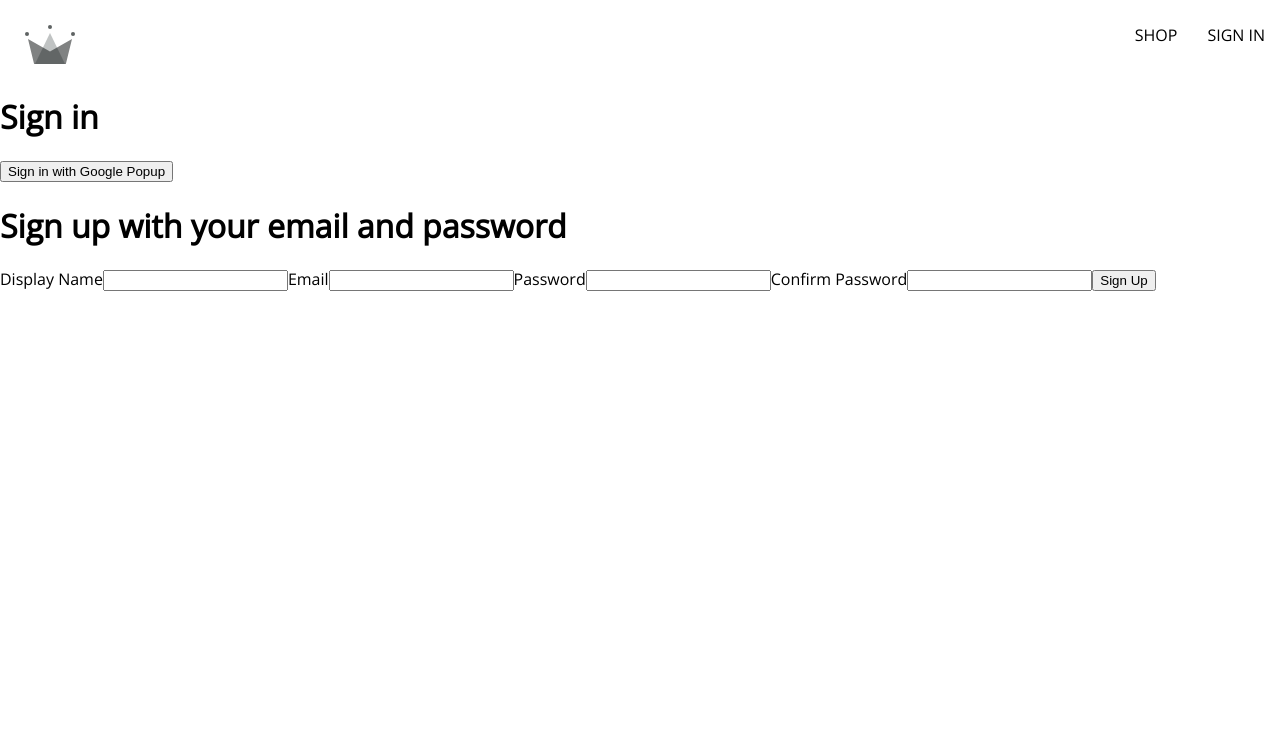
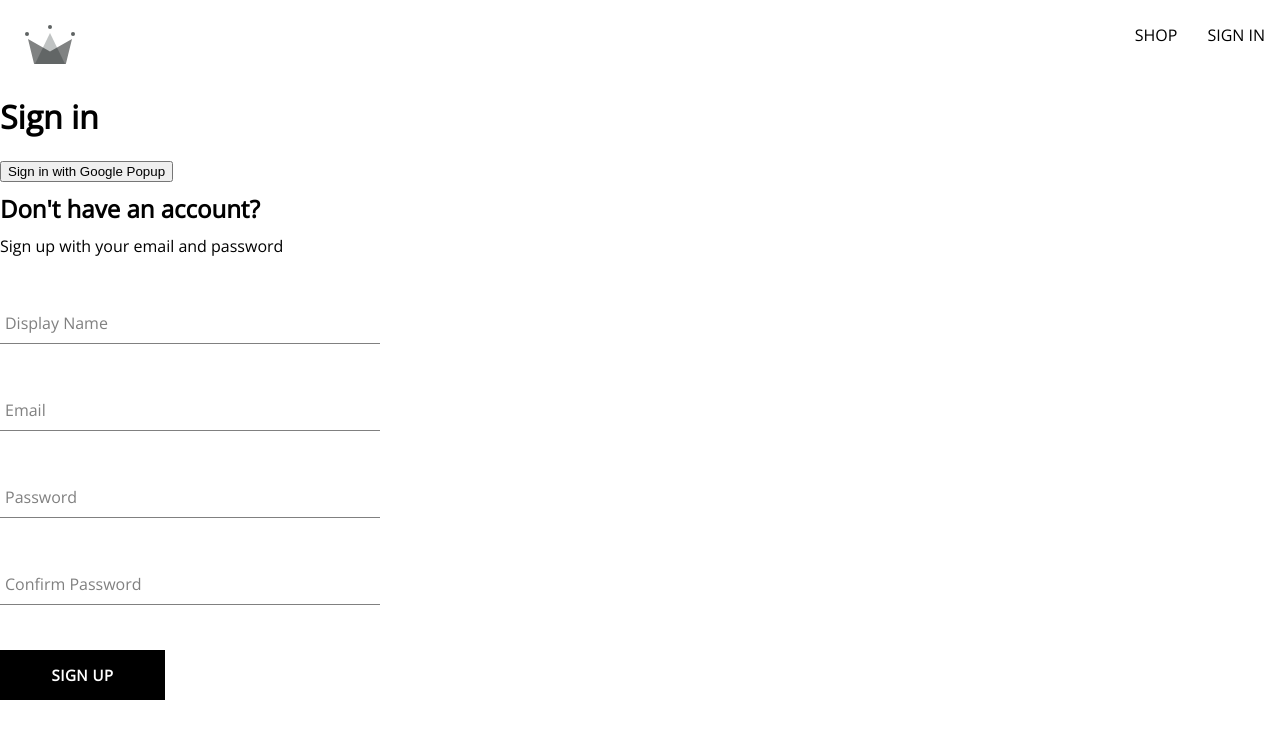
Before and after one commit to mseidel819/crwn-clothing, a React (Create React App) app: page /sign-in in a window 1280 px wide. Shown: the top 738 px of the page. Built offline with nearby package versions, Linux system fonts and the light colour scheme.

Commit message:
creatred sign up component, input component, button component

```diff
--- /dev/null
+++ b/src/components/button/button.component.jsx
@@ -0,0 +1,19 @@
+import "./button.styles.scss";
+
+const BUTTON_TYPE_CLASSES = {
+  google: "google-sign-in",
+  inverted: "inverted",
+};
+
+const Button = ({ children, buttonType, otherProps }) => {
+  return (
+    <button
+      className={`button-container ${BUTTON_TYPE_CLASSES[buttonType]}`}
+      {...otherProps}
+    >
+      {children}
+    </button>
+  );
+};
+
+export default Button;
--- /dev/null
+++ b/src/components/button/button.styles.scss
@@ -0,0 +1,46 @@
+.button-container {
+  min-width: 165px;
+  width: auto;
+  height: 50px;
+  letter-spacing: 0.5px;
+  line-height: 50px;
+  padding: 0 35px 0 35px;
+  font-size: 15px;
+  background-color: black;
+  color: white;
+  text-transform: uppercase;
+  font-family: "Open Sans";
+  font-weight: bolder;
+  border: none;
+  cursor: pointer;
+  display: flex;
+  justify-content: center;
+
+  &:hover {
+    background-color: white;
+    color: black;
+    border: 1px solid black;
+  }
+
+  &.google-sign-in {
+    background-color: #4285f4;
+    color: white;
+
+    &:hover {
+      background-color: #357ae8;
+      border: none;
+    }
+  }
+
+  &.inverted {
+    background-color: white;
+    color: black;
+    border: 1px solid black;
+
+    &:hover {
+      background-color: black;
+      color: white;
+      border: none;
+    }
+  }
+}
--- /dev/null
+++ b/src/components/form-input/form-input.component.jsx
@@ -0,0 +1,20 @@
+import "./form-input.styles.scss";
+
+const FormInput = ({ label, ...otherProps }) => {
+  return (
+    <div className="group">
+      <input className="form-input" {...otherProps} />
+      {label && (
+        <label
+          className={`${
+            otherProps.value.length ? "shrink" : null
+          } form-input-label`}
+        >
+          {label}
+        </label>
+      )}{" "}
+    </div>
+  );
+};
+
+export default FormInput;
--- /dev/null
+++ b/src/components/form-input/form-input.styles.scss
@@ -0,0 +1,54 @@
+$sub-color: grey;
+$main-color: black;
+
+@mixin shrinkLabel {
+  top: -14px;
+  font-size: 12px;
+  color: $main-color;
+}
+
+.group {
+  position: relative;
+  margin: 45px 0;
+
+  .form-input {
+    background: none;
+    background-color: white;
+    color: $sub-color;
+    font-size: 18px;
+    padding: 10px 10px 10px 5px;
+    display: block;
+    width: 100%;
+    border: none;
+    border-radius: 0;
+    border-bottom: 1px solid $sub-color;
+    margin: 25px 0;
+
+    &:focus {
+      outline: none;
+    }
+
+    &:focus ~ .form-input-label {
+      @include shrinkLabel();
+    }
+  }
+
+  input[type="password"] {
+    letter-spacing: 0.3em;
+  }
+
+  .form-input-label {
+    color: $sub-color;
+    font-size: 16px;
+    font-weight: normal;
+    position: absolute;
+    pointer-events: none;
+    left: 5px;
+    top: 10px;
+    transition: 300ms ease all;
+
+    &.shrink {
+      @include shrinkLabel();
+    }
+  }
+}
--- a/src/components/sign-up-form/sign-up-form.component.jsx
+++ b/src/components/sign-up-form/sign-up-form.component.jsx
@@ -1,4 +1,12 @@
 import { useState } from "react";
+import {
+  createAuthUserWithEmailAndPassword,
+  createUserDocumentFromAuth,
+} from "../../utils/firebase/firebase.utils.js";
+import FormInput from "../form-input/form-input.component.jsx";
+
+import "./sign-up-form.styles.scss";
+import Button from "../button/button.component.jsx";
 
 const defaultFormFields = {
   displayName: "",
@@ -13,6 +21,36 @@
   const { displayName, email, password, confirmPassword } = formFields;
 
   console.log(formFields);
+
+  const resetFormFields = () => {
+    setFormFields(defaultFormFields);
+  };
+
+  const handleSubmit = async (event) => {
+    event.preventDefault();
+
+    if (password !== confirmPassword) {
+      alert("password doesnt match");
+      return;
+    }
+
+    try {
+      const { user } = await createAuthUserWithEmailAndPassword(
+        email,
+        password
+      );
+
+      await createUserDocumentFromAuth(user, { displayName });
+      resetFormFields();
+    } catch (error) {
+      if (error.code === "auth/emial-already-in-use") {
+        alert("Cannot create use, email already in use");
+      } else {
+        console.log("oops", error.message);
+      }
+    }
+  };
+
   const handleChange = (event) => {
     const { name, value } = event.target;
 
@@ -23,11 +61,12 @@
   };
 
   return (
-    <div>
-      <h1>Sign up with your email and password</h1>
-      <form onSubmit={() => {}}>
-        <label>Display Name</label>
-        <input
+    <div className="sign-up-container">
+      <h2>Don't have an account?</h2>
+      <span>Sign up with your email and password</span>
+      <form onSubmit={handleSubmit}>
+        <FormInput
+          label="Display Name"
           type="text"
           required
           onChange={handleChange}
@@ -35,8 +74,8 @@
           value={displayName}
         />
 
-        <label>Email</label>
-        <input
+        <FormInput
+          label="Email"
           type="email"
           required
           onChange={handleChange}
@@ -44,8 +83,8 @@
           value={email}
         />
 
-        <label>Password</label>
-        <input
+        <FormInput
+          label="Password"
           type="password"
           required
           onChange={handleChange}
@@ -53,15 +92,15 @@
           value={password}
         />
 
-        <label>Confirm Password</label>
-        <input
+        <FormInput
+          label="Confirm Password"
           type="password"
           required
           onChange={handleChange}
           name="confirmPassword"
           value={confirmPassword}
         />
-        <button type="submit">Sign Up</button>
+        <Button type="submit">Sign Up</Button>
       </form>
     </div>
   );
--- /dev/null
+++ b/src/components/sign-up-form/sign-up-form.styles.scss
@@ -0,0 +1,9 @@
+.sign-up-container {
+  display: flex;
+  flex-direction: column;
+  width: 380px;
+
+  h2 {
+    margin: 10px 0;
+  }
+}
--- a/src/utils/firebase/firebase.utils.js
+++ b/src/utils/firebase/firebase.utils.js
@@ -4,6 +4,7 @@
   signInWithRedirect,
   signInWithPopup,
   GoogleAuthProvider,
+  createUserWithEmailAndPassword,
 } from "firebase/auth";
 import { getFirestore, doc, getDoc, setDoc } from "firebase/firestore";
 
@@ -31,7 +32,10 @@
 
 export const db = getFirestore();
 
-export const createUserDocumentFromAuth = async (userAuth) => {
+export const createUserDocumentFromAuth = async (
+  userAuth,
+  additionalInformation = {}
+) => {
   const userDocRef = doc(db, "users", userAuth.uid);
 
   console.log(userDocRef);
@@ -47,6 +51,7 @@
         displayName,
         email,
         createdAt,
+        ...additionalInformation,
       });
     } catch (error) {
       console.log("error creating user", error.message);
@@ -55,3 +60,9 @@
 
   return userDocRef;
 };
+
+export const createAuthUserWithEmailAndPassword = async (email, password) => {
+  if (!email || !password) return;
+
+  return await createUserWithEmailAndPassword(auth, email, password);
+};
```
